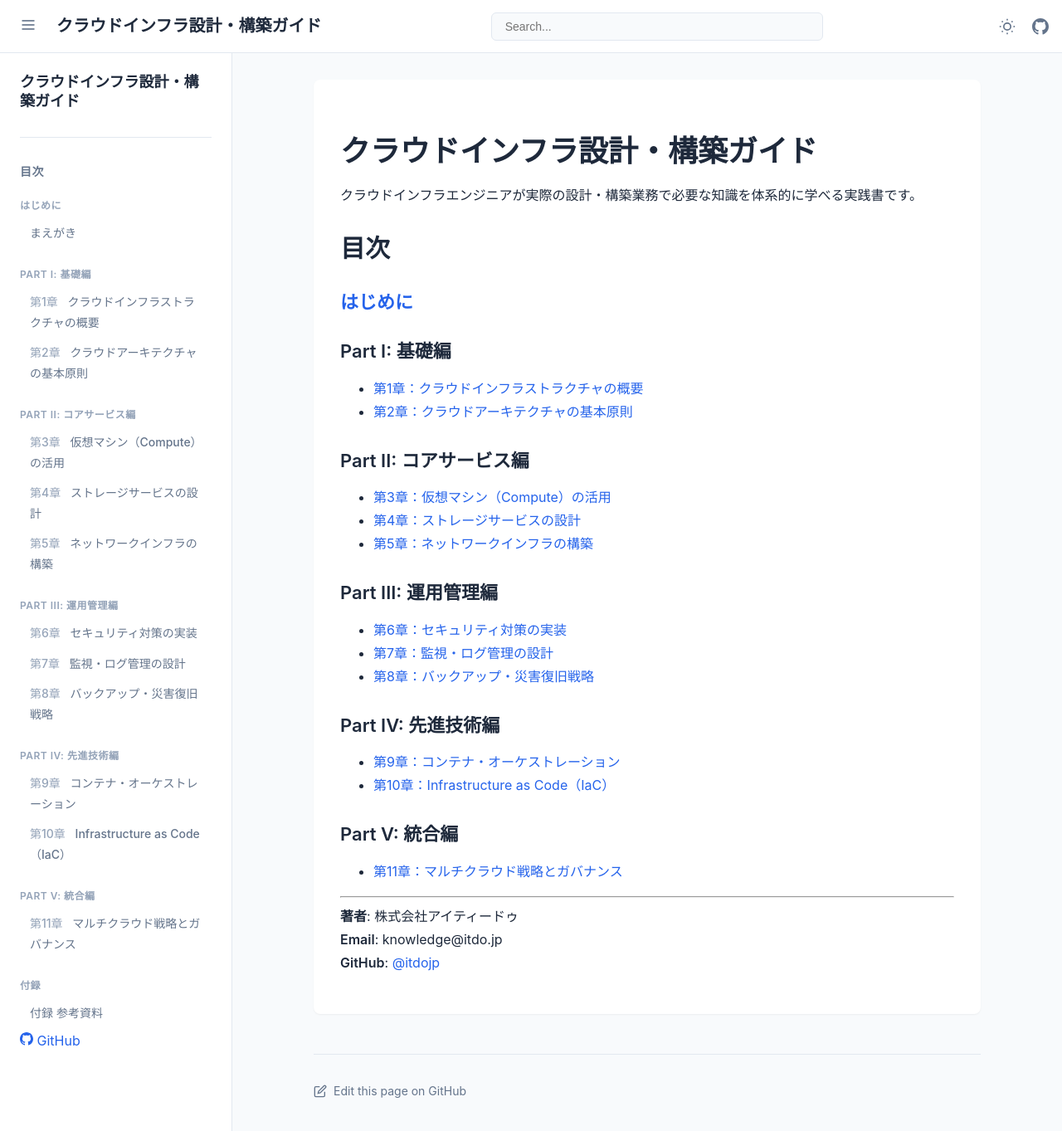
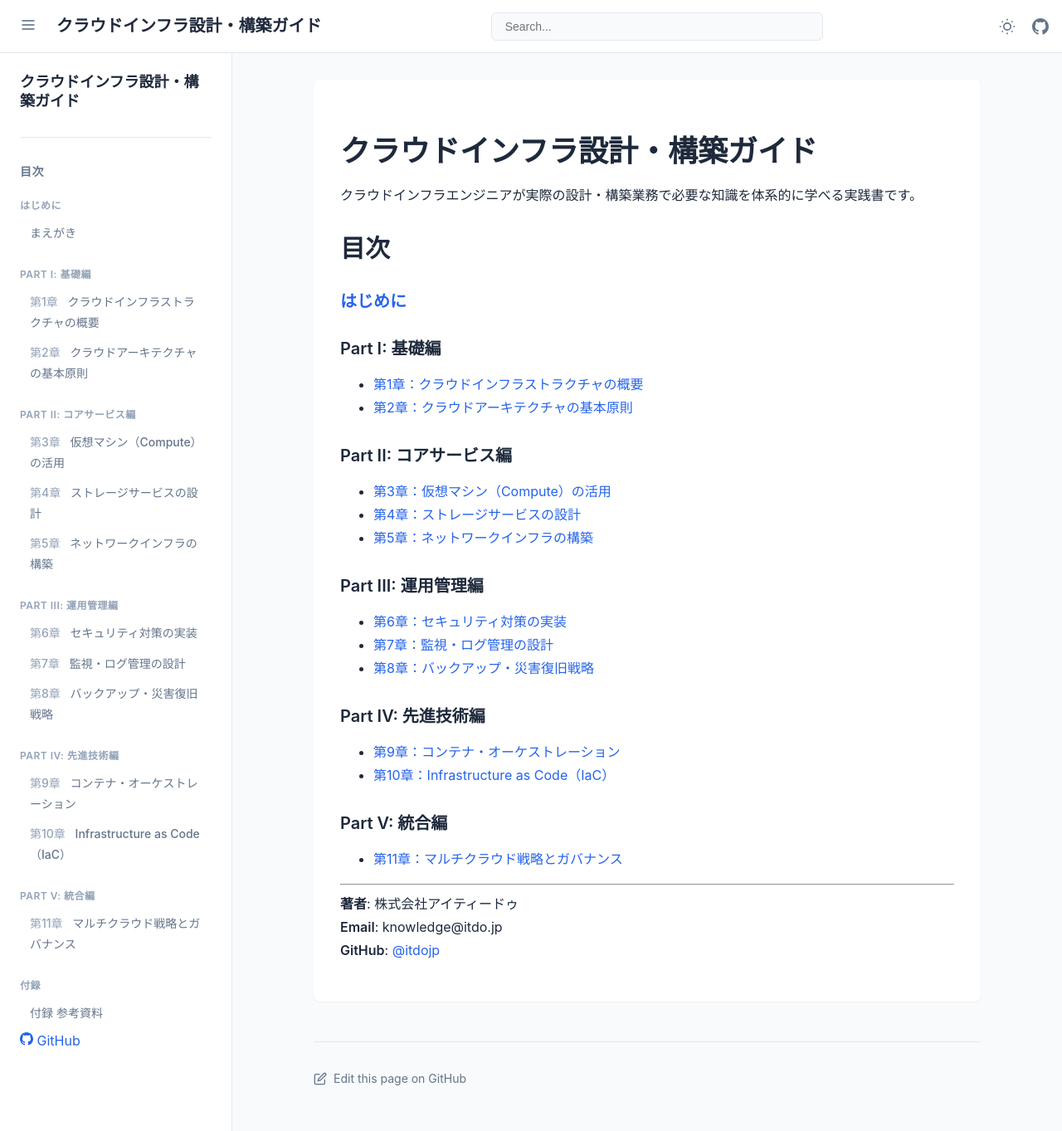
Before and after one commit to itdojp/cloud-infra-book, a Jekyll site: the page built from docs/index.md, in a window 1280 px wide and 1363 px high. Shown: the whole window at 83% size. Built offline with Jekyll 4.4.1, drawn with Linux system fonts in a browser that asks for light colours.

Commit message:
Refine typography sizing for better readability
- Adjust h3 font size from 1.375rem to 1.25rem (20px)
- Adjust h4 font size from 1.25rem to 1.125rem (18px)
- Adjust h5 font size from 1.125rem to 1rem (16px)
- Adjust h6 font size from 1rem to 0.875rem (14px)
- Fix bold text font size conflicts by using inherit consistently
- Improve visual hierarchy and content readability

Based on actual GitHub Pages site review for optimal display.

🤖 Generated with [Claude Code](https://claude.ai/code)

Co-Authored-By: Claude <noreply@anthropic.com>

```diff
--- a/docs/assets/css/main.css
+++ b/docs/assets/css/main.css
@@ -96,10 +96,10 @@ h1, h2, h3, h4, h5, h6 {
 
 h1 { font-size: 2.25rem; }
 h2 { font-size: 1.875rem; }
-h3 { font-size: 1.375rem; }
-h4 { font-size: 1.25rem; }
-h5 { font-size: 1.125rem; }
-h6 { font-size: 1rem; }
+h3 { font-size: 1.25rem; }
+h4 { font-size: 1.125rem; }
+h5 { font-size: 1rem; }
+h6 { font-size: 0.875rem; }
 
 p {
     margin-top: 0;
@@ -127,8 +127,9 @@ strong, b {
 /* Ensure consistent font size for bold text in content */
 .page-content strong,
 .page-content b {
-    font-size: 1rem !important;
+    font-size: inherit !important;
     font-weight: 600;
+    color: inherit;
 }
 
 /* Specific styling for bold text in paragraphs */
@@ -136,6 +137,7 @@ p strong,
 p b {
     font-size: inherit !important;
     font-weight: 600;
+    color: inherit;
 }
 
 /* Layout */
```
